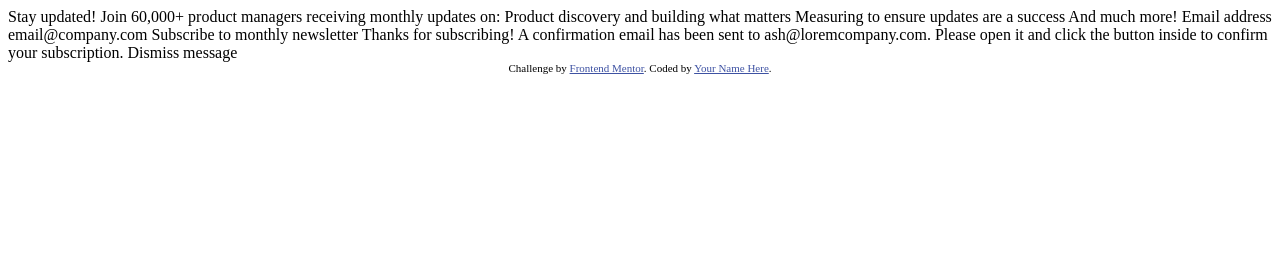
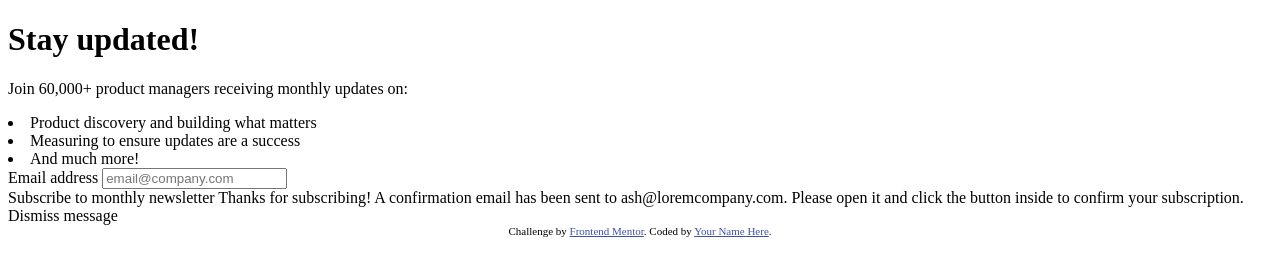
Before and after one commit to GregFJr/Newsletter-Signup, a plain HTML site: page index.html in a window 1280 px wide. Drawn offline with Linux system fonts and the light colour scheme.

Commit message:
updated the html start text with semantic elements

```diff
--- a/index.html
+++ b/index.html
@@ -17,17 +17,18 @@
 <body>
 
   <!-- Sign-up form start -->
+<form action="">
+  <h1>Stay updated!</h1>
 
-  Stay updated!
+  <p>Join 60,000+ product managers receiving monthly updates on:</p>
 
-  Join 60,000+ product managers receiving monthly updates on:
-
-  Product discovery and building what matters
-  Measuring to ensure updates are a success
-  And much more!
+  <li>Product discovery and building what matters</li>
+  <li>Measuring to ensure updates are a success</li>
+  <li>And much more!</li>
 
   Email address
-  email@company.com
+  <input type="email" placeholder="email@company.com">
+</form>
 
   Subscribe to monthly newsletter
 
```
